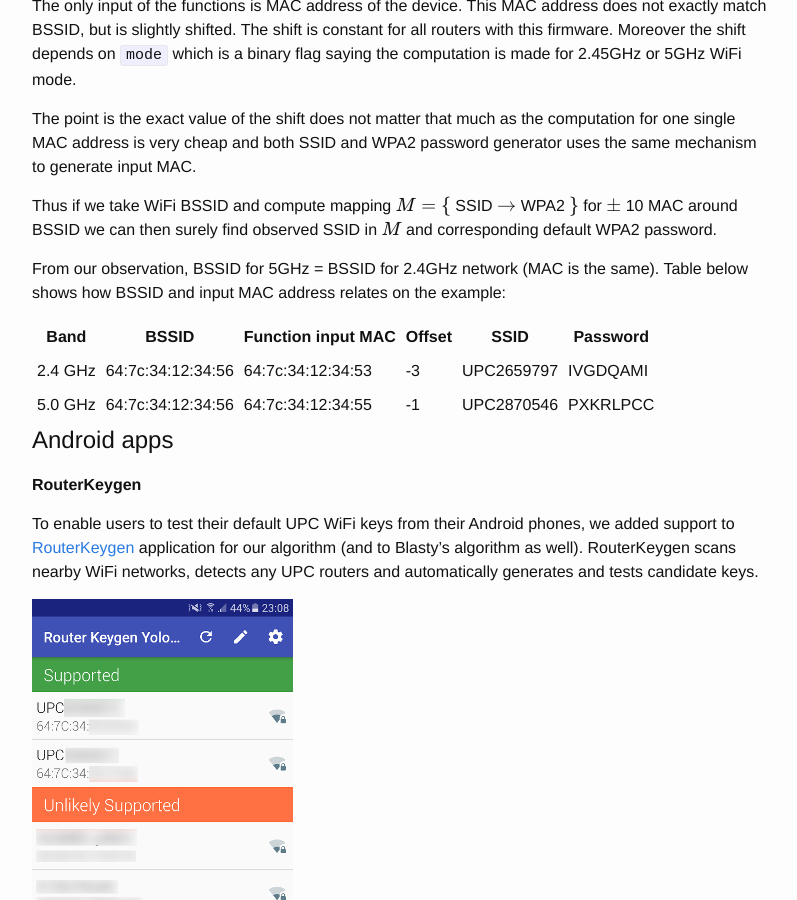
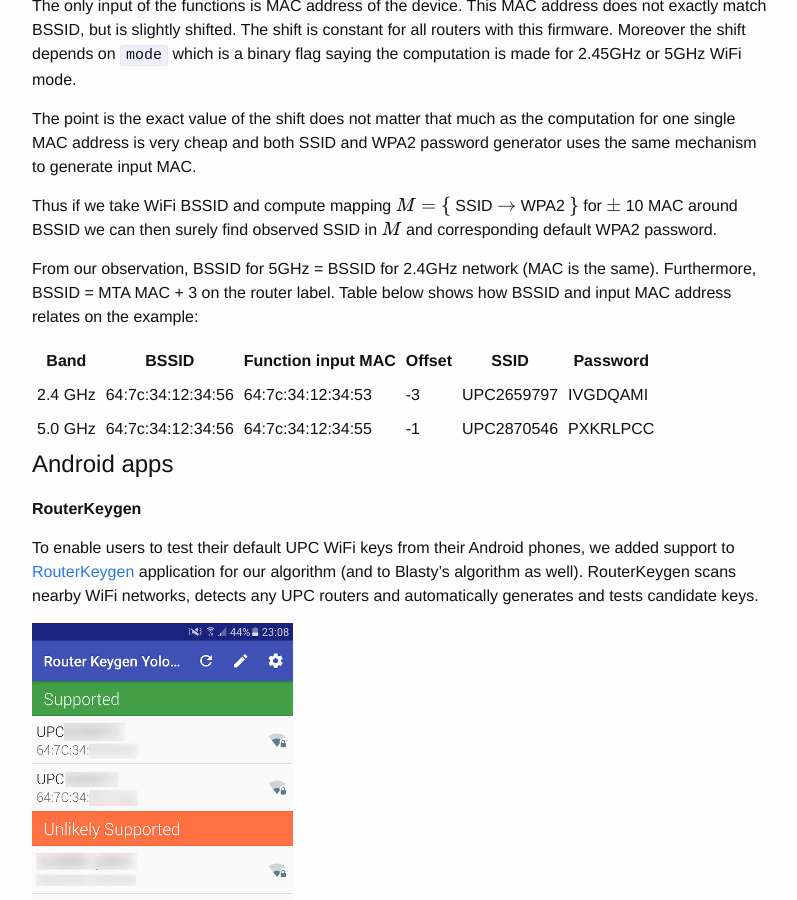
Before and after one commit to yolosec/deadcodeBlog, a Jekyll site: the page built from _posts/2016-06-14-UPC-UBEE-EVW3226-WPA2-RExing.markdown, in a window 1280 px wide and 900 px high, scrolled down 22868 px. Shown: the whole window, without its empty margins (238-1035 px from the left). Built offline with Jekyll 4.4.1, drawn with Linux system fonts in a browser that asks for light colours; formulas are drawn with MathJax 3.

Commit message:
ubee: BSSID & MTA MAC added

```diff
--- a/_posts/2016-06-14-UPC-UBEE-EVW3226-WPA2-RExing.markdown
+++ b/_posts/2016-06-14-UPC-UBEE-EVW3226-WPA2-RExing.markdown
@@ -723,6 +723,7 @@ for \\( \pm \\) 10 MAC around BSSID we can then surely find observed SSID in \\(
  WPA2 password.
 
 From our observation, BSSID for 5GHz = BSSID for 2.4GHz network (MAC is the same).
+Furthermore, BSSID = MTA MAC + 3 on the router label.
 Table below shows how BSSID and input MAC address relates on the example:
 
 | Band | BSSID | Function input MAC | Offset | SSID | Password |
```
